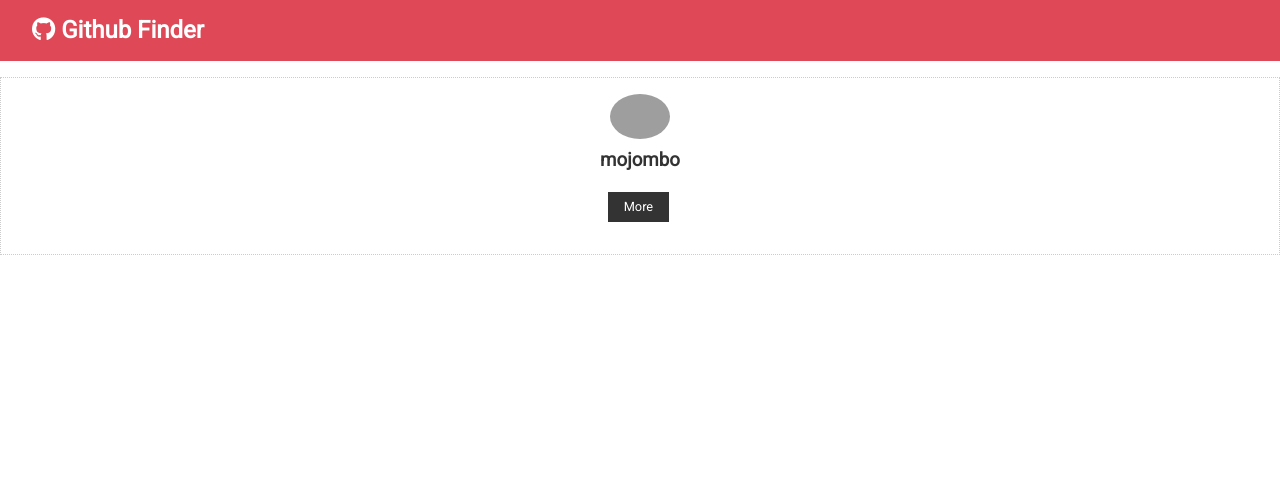
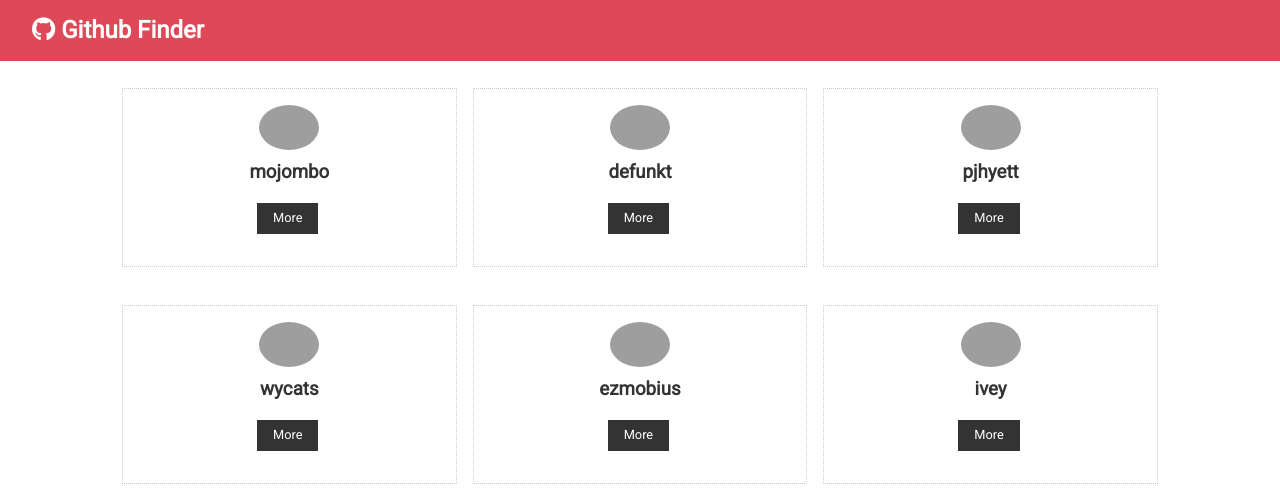
Before and after one commit to ryanream/react-git-finder, a React (Create React App) app: page / in a window 1280 px wide. Shown: the top 490 px of the page. Built offline with nearby package versions, Linux system fonts and the light colour scheme; grey boxes are pictures that could not be loaded.

Commit message:
refactor class comp to function based components

```diff
--- a/src/App.js
+++ b/src/App.js
@@ -1,6 +1,6 @@
 import React, { Component } from 'react';
 import Navbar from './components/layout/Navbar';
-import UserItem from './components/users/UserItem';
+import Users from './components/users/Users';
 import './App.css';
 
 class App extends Component {
@@ -9,7 +9,9 @@
     return (
       <div className="App">
         <Navbar />
-        <UserItem />
+        <div className="container">
+          <Users />
+        </div>
       </div>
     );
   }
--- a/src/components/layout/Navbar.js
+++ b/src/components/layout/Navbar.js
@@ -1,32 +1,26 @@
-
-// Class based Component
-// used the ' rce ' shortcut to create this React, Component, Export generic. class based component that exports
-import React, { Component } from 'react';
+import React from 'react';
 import PropTypes from 'prop-types';
 
+const Navbar = ( {icon, title} ) => {
+  return (
+    <nav className="navbar bg-primary">
+      <h1>
+        <i className={icon} /> {title}
+      </h1>
+    </nav>
+  )
 
-
-export class Navbar extends Component {
-    // sets defaults for title/icon
-    static defaultProps = {
-        title: 'Github Finder',
-        icon: 'fab fa-github'
-    };
-    // type checks for string
-    static propTypes = {
-        title: PropTypes.string.isRequired,
-        icon: PropTypes.string.isRequired
-        };
-
-    render() {
-        return (
-            <nav className= "navbar bg-primary">
-                <h1>
-                    <i className = {this.props.icon} /> {this.props.title}
-                </h1>
-            </nav>
-        )
-    }
 }
 
-export default Navbar
+  // sets defaults for title/icon
+  Navbar.defaultProps = {
+    title: "Github Finder",
+    icon: "fab fa-github"
+  };
+  // type checks for string
+  Navbar.propTypes = {
+    title: PropTypes.string.isRequired,
+    icon: PropTypes.string.isRequired,
+  };
+
+export default Navbar;
--- a/src/components/users/UserItem.js
+++ b/src/components/users/UserItem.js
@@ -1,29 +1,35 @@
-import React, { Component } from 'react'
+import React from "react";
+import PropTypes from "prop-types";
 
-class UserItem extends Component {
+// class UserItem extends Component {
+// we also don't need render() any longer, just the return
 
-    state = {
-        id: 'id',
-        login: 'mojombo',
-        avatar_url: 'https://avatars0.githubusercontent.com/u/1?v=4',
-        html_url: 'https://github.com/mojombo'
-    };
+const UserItem = ({ user: { login, avatar_url, html_url } }) => {
+  // destructure this.state to clean up code below
+  //const { login, avatar_url, html_url } = props.user;
+  // then, destructure even further to the UserItem argument instead of ( props )
 
-    // data in our state is above, lets use it.
-    render() {
-        // destructure this.state to clean up code below
-        const { login, avatar_url, html_url} = this.state;
+  return (
+    <div className="card text-center">
+      <img
+        src={avatar_url}
+        alt=""
+        className="round-img"
+        style={{ width: "60px" }}
+      />
+      <h3>{login}</h3>
+      <div>
+        {" "}
+        <a href={html_url} className="btn btn-dark btn-sm my-1">
+          More
+        </a>
+      </div>
+    </div>
+  );
+};
 
-        return (
-            <div className= "card text-center">
-                <img src={ avatar_url} alt="" className="round-img"   style={{ width: '60px' }} />
-                <h3>{ login}</h3>
-                <div>
-                    <a href={ html_url } className="btn btn-dark btn-sm my-1">More</a>
-                </div>
-            </div>
-        )
-    }
-}
+UserItem.propTypes = {
+  user: PropTypes.object.isRequired,
+};
 
-export default UserItem
+export default UserItem;
--- /dev/null
+++ b/src/components/users/Users.js
@@ -0,0 +1,64 @@
+import React, { Component } from "react";
+import UserItem from "./UserItem";
+
+class Users extends Component {
+  state = {
+    users: [
+      {
+        login: "mojombo",
+        id: 1,
+        avatar_url: "https://avatars0.githubusercontent.com/u/1?v=4",
+        html_url: "https://github.com/mojombo",
+      },
+      {
+        login: "defunkt",
+        id: 2,
+        avatar_url: "https://avatars0.githubusercontent.com/u/2?v=4",
+        html_url: "https://github.com/defunkt",
+      },
+      {
+        login: "pjhyett",
+        id: 3,
+        avatar_url: "https://avatars0.githubusercontent.com/u/3?v=4",
+        html_url: "https://github.com/pjhyett",
+      },
+      {
+        login: "wycats",
+        id: 4,
+        avatar_url: "https://avatars0.githubusercontent.com/u/4?v=4",
+        html_url: "https://github.com/wycats",
+      },
+      {
+        login: "ezmobius",
+        id: 5,
+        avatar_url: "https://avatars0.githubusercontent.com/u/5?v=4",
+        html_url: "https://github.com/ezmobius",
+      },
+      {
+        login: "ivey",
+        id: 6,
+        avatar_url: "https://avatars0.githubusercontent.com/u/6?v=4",
+        html_url: "https://github.com/ivey",
+      },
+    ],
+  };
+
+  render() {
+    return (
+      <div style={userStyle}>
+        {this.state.users.map((user) => (
+          //pass in a prop to UserItem like this-
+          <UserItem key={user.id} user={user} />
+        ))}
+      </div>
+    );
+  }
+}
+
+const userStyle = {
+  display: "grid",
+  gridTemplateColumns: "repeat(3, 1fr)",
+  gap: "1rem",
+};
+
+export default Users;
```
